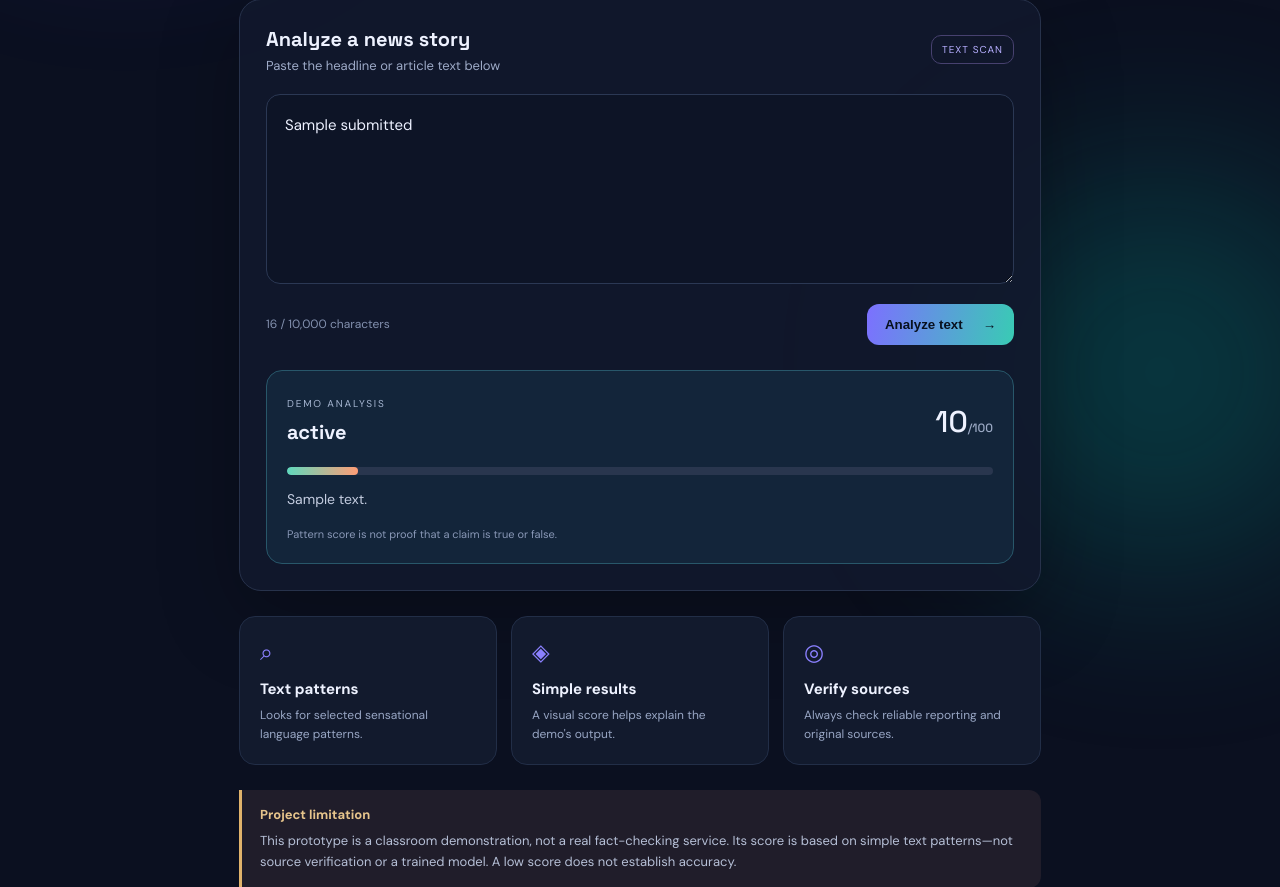
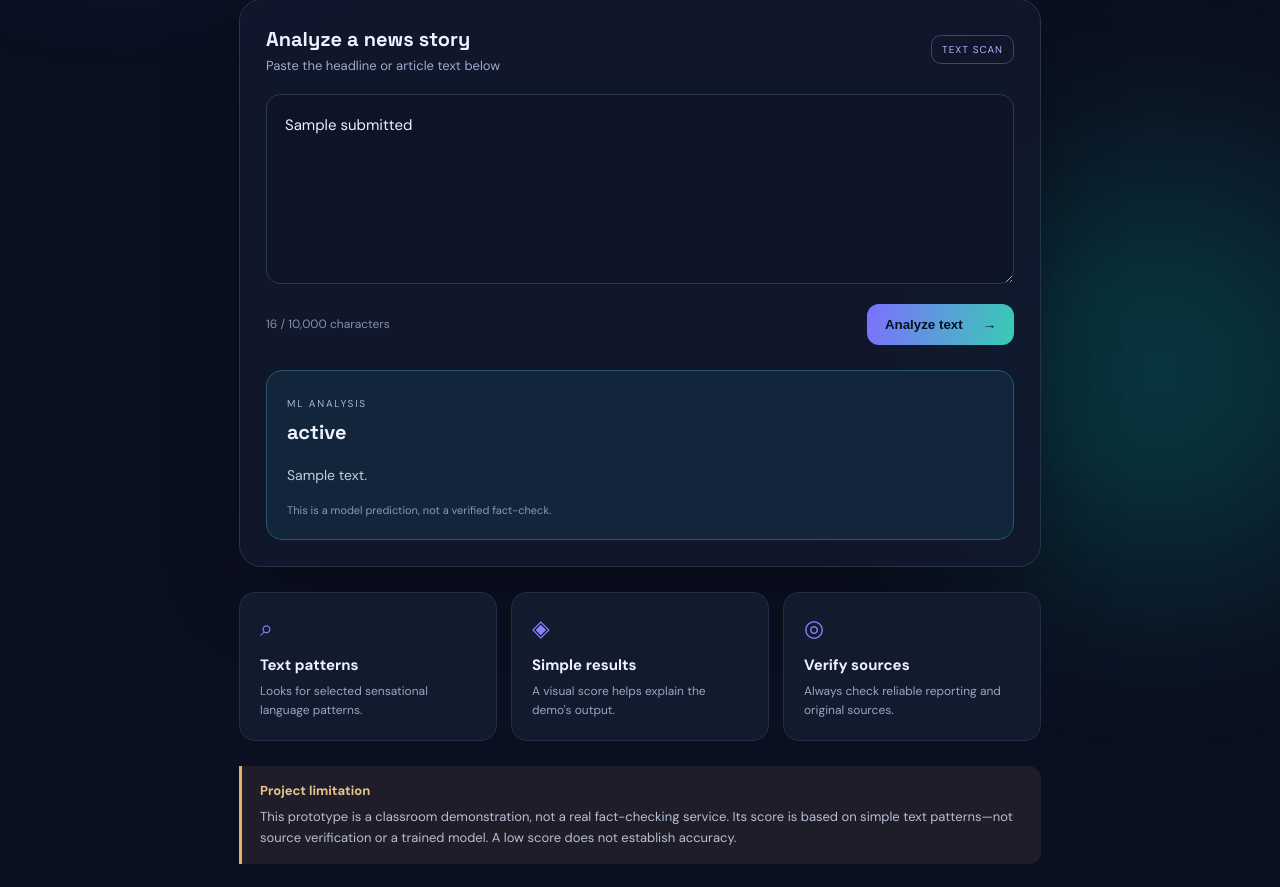
Before and after one commit to vinayrana7065-cell/fake-news-detection, a Flask app: template templates/index.html in a window 1280 px wide. Shown: the part 408-1295 px from the top of the page. Run offline with Flask 3, Linux system fonts and the light colour scheme; the template is opened without the code that fills it: most values are stand-ins (such as "Sample title", 1, 10 or a date in 2020); parts of the project's set-up code (start-up, migrations or seed data) failed here and were passed over.

Commit message:
Update index.html

```diff
--- a/templates/index.html
+++ b/templates/index.html
@@ -20,11 +20,15 @@
         <div class="form-foot"><span id="count">0 / 10,000 characters</span><button type="submit"><span>Analyze text</span><span>→</span></button></div>
       </form>
       {% if result %}
-      <div class="result {% if result.score >= 35 %}warning{% else %}okay{% endif %}">
-        <div class="result-top"><div><span class="result-label">DEMO ANALYSIS</span><h3>{{ result.status }}</h3></div><div class="score">{{ result.score }}<small>/100</small></div></div>
-        <div class="meter"><div style="width:{{ result.score }}%"></div></div>
+      <div class="result">
+        <div class="result-top">
+          <div>
+            <span class="result-label">ML ANALYSIS</span>
+            <h3>{{ result.status }}</h3>
+          </div>
+        </div>
         <p>{{ result.note }}</p>
-        <small>Pattern score is not proof that a claim is true or false.</small>
+        <small>This is a model prediction, not a verified fact-check.</small>
       </div>
       {% endif %}
     </section>
```
